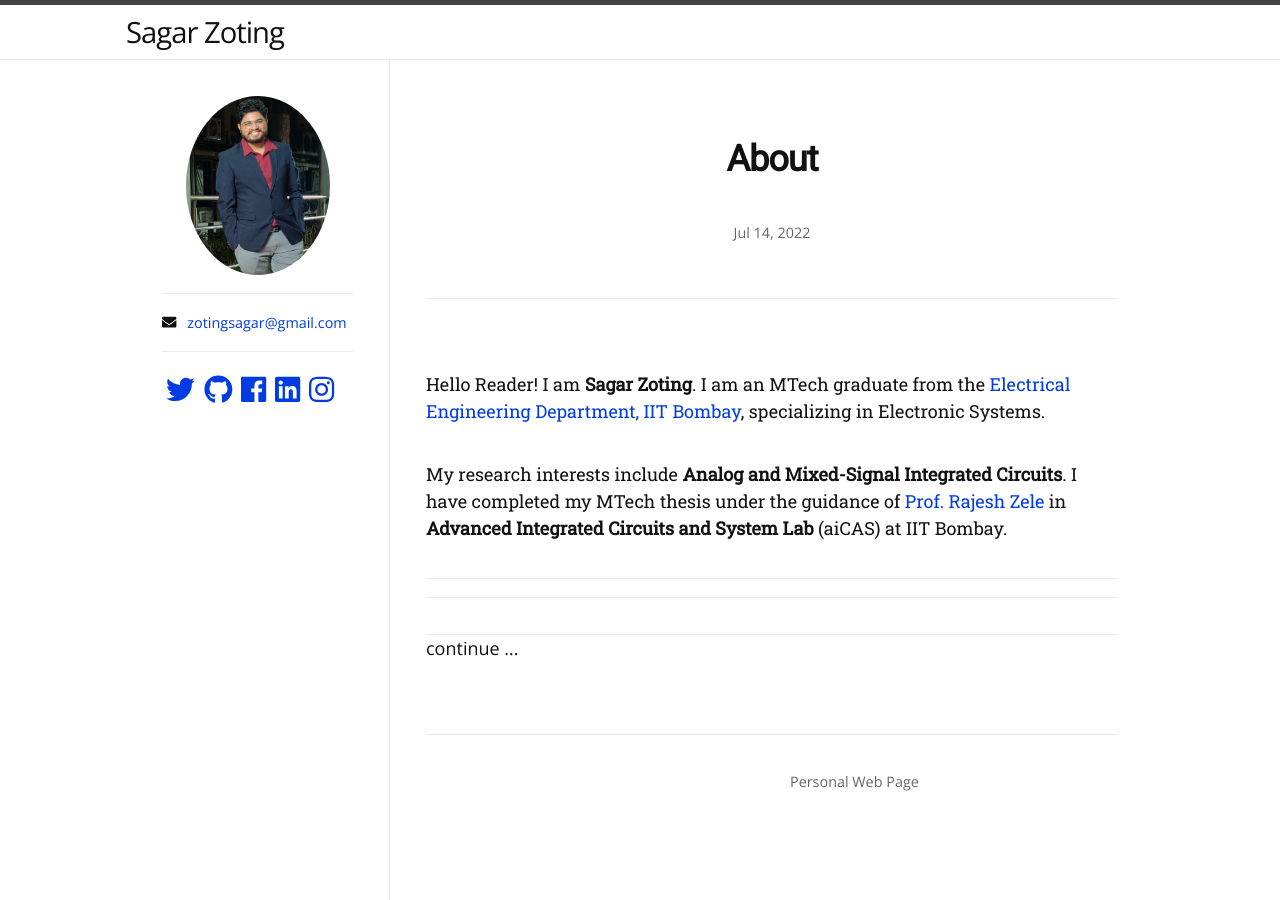
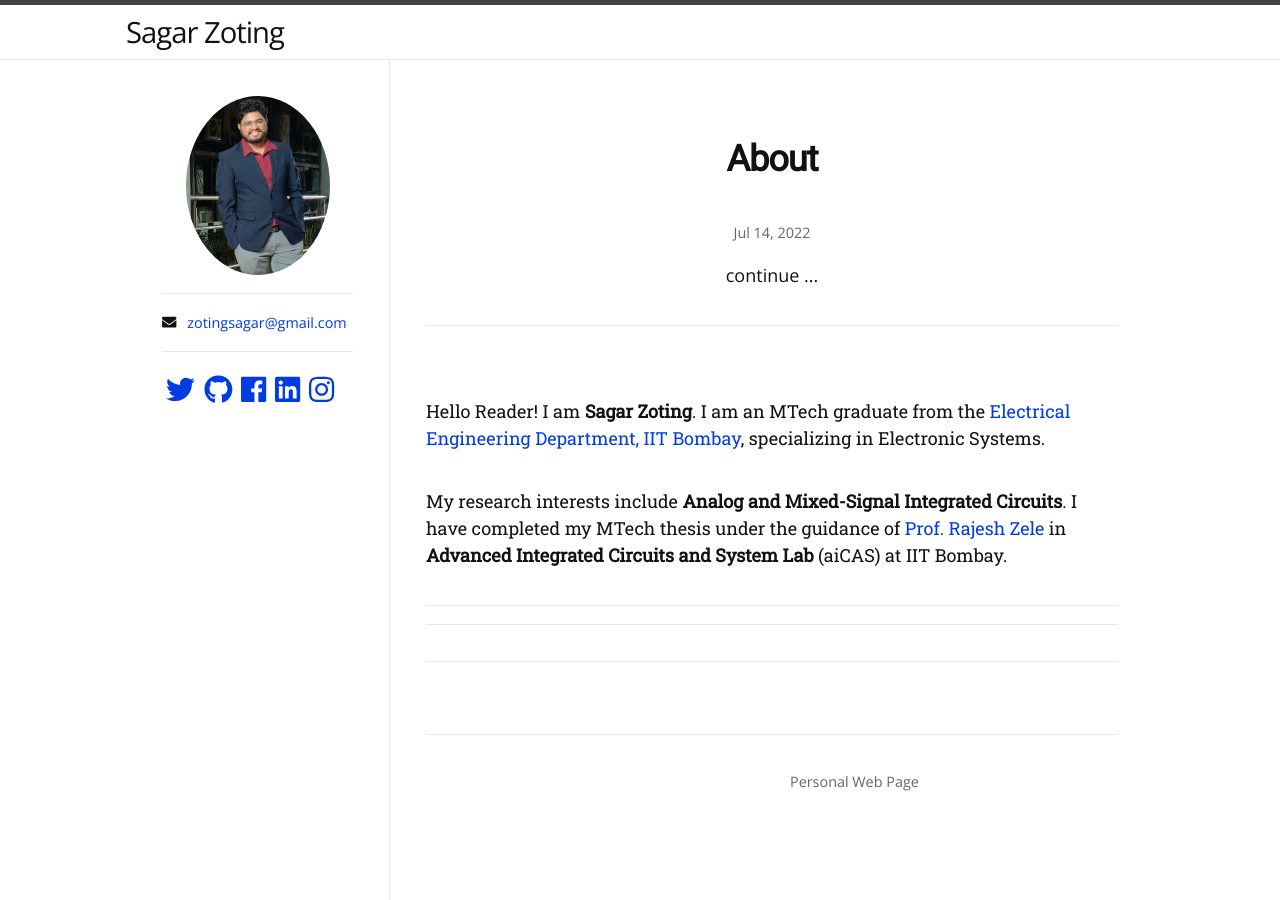
Before and after one commit to zotingsagar/zotingsagar.github.io, a Jekyll site: the page built from _posts/2022-07-14-About.md, in a window 1280 px wide. Built offline with Jekyll 4.4.1, drawn with Linux system fonts in a browser that asks for light colours; nearby versions of some CDN libraries; some web fonts are replaced; part of the change alters nothing that is shown.

```diff
--- a/_layouts/post.html
+++ b/_layouts/post.html
@@ -27,7 +27,7 @@ layout: default
         {% endfor %}
       {%- endif -%}
     </p>
-
+  continue  ...
   </header>
 
   <div class="post-content e-content" itemprop="articleBody">
@@ -89,5 +89,4 @@ layout: default
   {% if page.comments != false and jekyll.environment == "production" and site.disqus %}
     {% include disqus.html %}
   {% endif %}
-  continue  ...
 </article>
```
